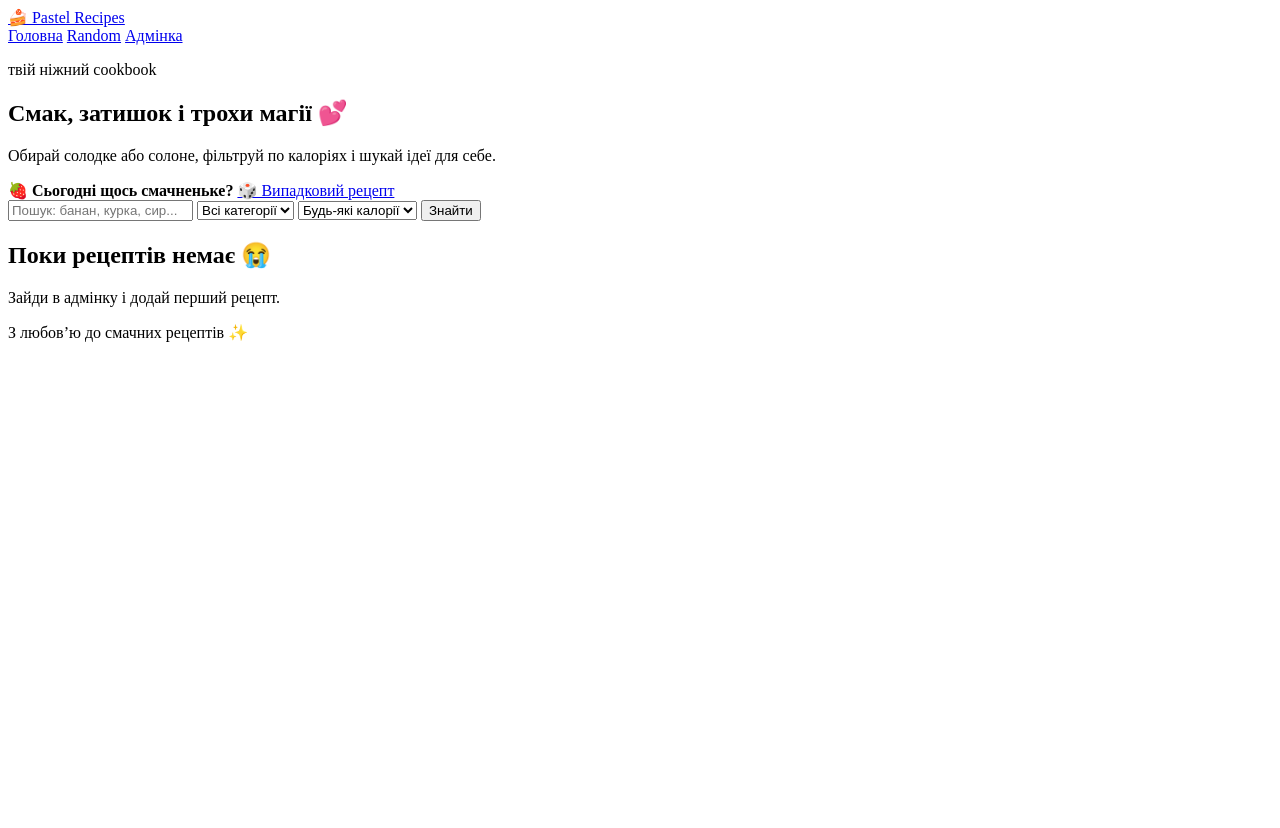
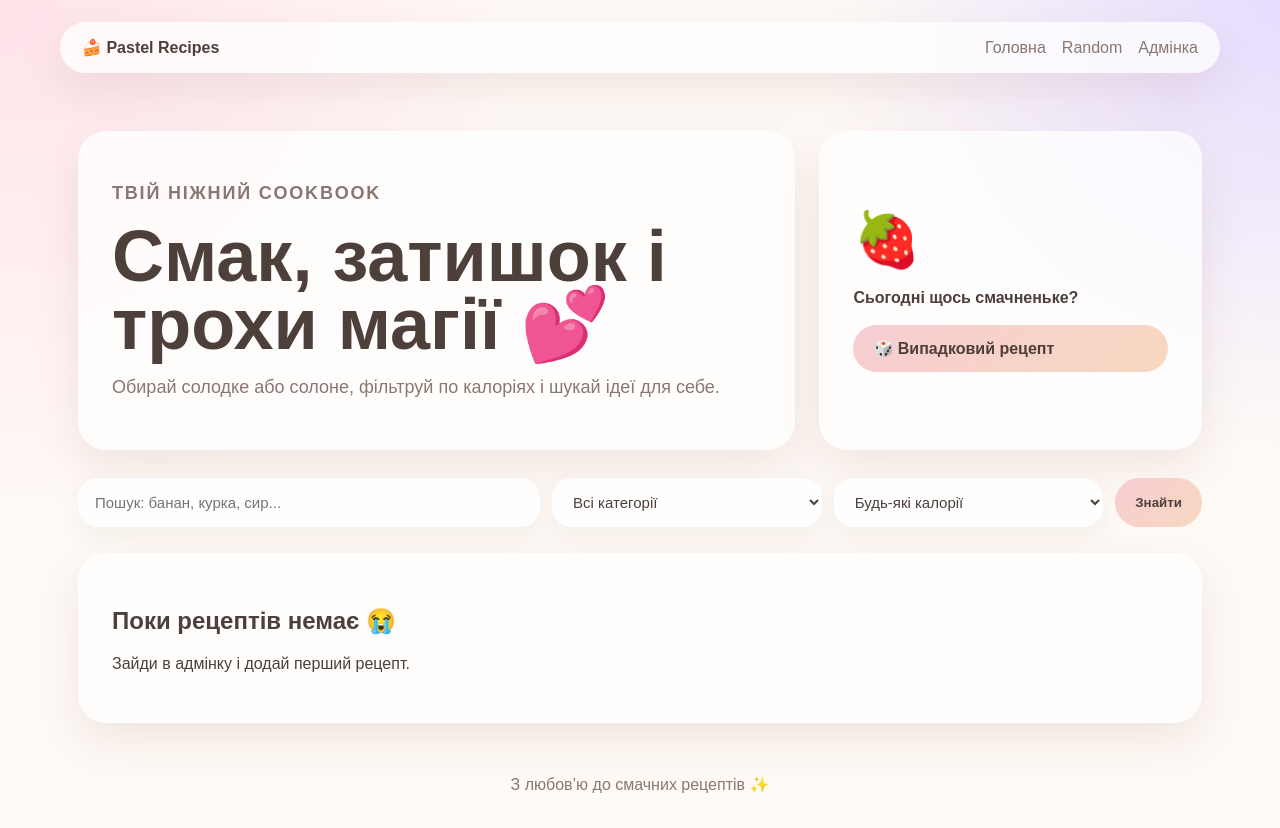
Before and after one commit to anastasiashoyko3-gif/pastel-recipe-site1, a Flask app: page / in a window 1280 px wide. Before the commit the page ends 342 px from the top, so only its background shows below. Run offline with Flask 3, Linux system fonts and the light colour scheme; the visitor is signed in with stand-in values (Sample User, id 1); data that the repository does not hold is empty.

Commit message:
Update style.css

```diff
--- a/static/style.css
+++ b/static/style.css
@@ -1,133 +1,376 @@
-margin-bottom: 20px;
+:root {
+    --milk: #fffaf6;
+    --cream: #fff1e6;
+    --pink: #f7cdd3;
+    --peach: #f8d8c0;
+    --lavender: #eadcf8;
+    --sage: #d9ead3;
+    --text: #4d3f3a;
+    --muted: #8a7770;
+    --shadow: 0 18px 45px rgba(120, 83, 75, 0.12);
+    --radius: 28px;
 }
 
-.section-title {
-    margin-top: 28px;
-    margin-bottom: 12px;
-    font-size: 24px;
+* {
+    box-sizing: border-box;
 }
 
-.recipe-content pre {
-    white-space: pre-wrap;
-    font-family: inherit;
-    line-height: 1.8;
+body {
+    margin: 0;
+    background:
+        radial-gradient(circle at top left, #ffe3ea 0, transparent 34%),
+        radial-gradient(circle at top right, #e7dcff 0, transparent 30%),
+        var(--milk);
+    color: var(--text);
+    font-family: Arial, sans-serif;
 }
 
-.back-btn {
-    display: inline-block;
-    margin-bottom: 24px;
+a {
+    color: inherit;
+    text-decoration: none;
+}
+
+.topbar {
+    max-width: 1160px;
+    margin: 22px auto;
+    padding: 16px 22px;
+    background: rgba(255, 255, 255, 0.75);
+    border-radius: 999px;
+    display: flex;
+    justify-content: space-between;
+    align-items: center;
+    box-shadow: var(--shadow);
+}
+
+.logo {
+    font-weight: 800;
+}
+
+nav {
+    display: flex;
+    gap: 16px;
     color: var(--muted);
 }
 
-.admin-form {
-    background: white;
-    padding: 34px;
-    border-radius: var(--radius);
-    box-shadow: var(--shadow);
-    margin: 40px auto;
-    max-width: 700px;
+.container {
+    max-width: 1160px;
+    margin: 0 auto;
+    padding: 18px;
 }
 
-.admin-form form {
+.hero {
+    display: grid;
+    grid-template-columns: 1.5fr 0.8fr;
+    gap: 24px;
+    margin: 18px 0 28px;
+}
+
+.hero > div,
+.hero-card,
+.locked,
+.auth,
+.form-page,
+.empty {
+    background: rgba(255, 255, 255, 0.76);
+    border-radius: var(--radius);
+    padding: 34px;
+    box-shadow: var(--shadow);
+}
+
+.hero h1 {
+    font-size: clamp(38px, 6vw, 72px);
+    line-height: 0.95;
+    margin: 8px 0 16px;
+}
+
+.hero p {
+    color: var(--muted);
+    font-size: 18px;
+}
+
+.tag {
+    color: #b76e79;
+    text-transform: uppercase;
+    font-size: 12px;
+    letter-spacing: 1.8px;
+    font-weight: 800;
+}
+
+.hero-card {
     display: flex;
     flex-direction: column;
+    justify-content: center;
     gap: 18px;
 }
 
-.admin-form input,
-.admin-form textarea,
-.admin-form select {
-    border: none;
-    padding: 16px;
-    border-radius: 18px;
-    background: #faf6f5;
-    font-size: 15px;
+.hero-card span {
+    font-size: 54px;
 }
 
-.admin-form textarea {
-    min-height: 160px;
-    resize: vertical;
+.hero-card a,
+.button,
+button {
+    background: linear-gradient(135deg, var(--pink), var(--peach));
+    border: none;
+    border-radius: 999px;
+    padding: 14px 20px;
+    font-weight: 800;
+    cursor: pointer;
+    display: inline-block;
+    color: var(--text);
 }
 
-.admin-form button {
-    border: none;
-    padding: 16px;
-    border-radius: 18px;
-    background: linear-gradient(135deg, var(--cream), var(--pink));
-    cursor: pointer;
+.button.soft {
+    background: var(--cream);
+}
+
+.filters {
+    display: grid;
+    grid-template-columns: 1.2fr 0.7fr 0.7fr auto;
+    gap: 12px;
+    margin: 26px 0;
+}
+
+input,
+select,
+textarea {
+    width: 100%;
+    border: 0;
+    outline: none;
+    background: rgba(255, 255, 255, 0.88);
+    border-radius: 20px;
+    padding: 15px 17px;
+    font-size: 15px;
+    color: var(--text);
+    box-shadow: 0 10px 25px rgba(120, 83, 75, 0.08);
+}
+
+.grid {
+    display: grid;
+    grid-template-columns: repeat(3, 1fr);
+    gap: 22px;
+}
+
+.card {
+    background: rgba(255, 255, 255, 0.8);
+    border-radius: var(--radius);
+    overflow: hidden;
+    box-shadow: var(--shadow);
+    transition: transform 0.2s ease;
+}
+
+.card:hover {
+    transform: translateY(-5px);
+}
+
+.card img,
+.recipe-preview,
+.placeholder {
+    width: 100%;
+    height: 210px;
+    object-fit: cover;
+    background: linear-gradient(135deg, var(--cream), var(--lavender));
+    display: block;
+    border-radius: 28px 28px 0 0;
+}
+
+.placeholder {
+    display: flex;
+    align-items: center;
+    justify-content: center;
+    font-size: 64px;
+}
+
+.placeholder.big {
+    height: 420px;
+}
+
+.card-body {
+    padding: 20px;
+}
+
+.card h3 {
+    margin: 14px 0 8px;
+    font-size: 23px;
+}
+
+.card p {
+    color: var(--muted);
+}
+
+.chips {
+    display: flex;
+    gap: 8px;
+    flex-wrap: wrap;
+}
+
+.chips span {
+    background: var(--cream);
+    padding: 8px 12px;
+    border-radius: 999px;
+    font-size: 13px;
     font-weight: 700;
 }
 
-.flash {
-    margin-bottom: 18px;
-    padding: 14px;
-    border-radius: 16px;
-    background: #f7ede8;
+.recipe-page {
+    display: grid;
+    grid-template-columns: 0.9fr 1fr;
+    gap: 28px;
+    align-items: start;
 }
 
-.locked-box {
+.recipe-image,
+.recipe-page img {
+    width: 100%;
     max-width: 520px;
-    margin: 100px auto;
-    background: white;
-    padding: 42px;
+    height: 420px;
+    object-fit: cover;
     border-radius: var(--radius);
-    text-align: center;
+    box-shadow: var(--shadow);
+    display: block;
+}
+
+.recipe-content {
+    background: rgba(255, 255, 255, 0.78);
+    border-radius: var(--radius);
+    padding: 34px;
     box-shadow: var(--shadow);
 }
 
-.locked-box h1 {
-    margin-bottom: 18px;
+.recipe-content h1 {
+    font-size: 46px;
+    line-height: 1;
 }
 
-.locked-box p {
+.multiline {
+    white-space: pre-line;
     color: var(--muted);
-    margin-bottom: 12px;
+    line-height: 1.65;
 }
 
-@media (max-width: 950px) {
-    .hero {
+.admin-head {
+    display: flex;
+    align-items: center;
+    justify-content: space-between;
+    gap: 20px;
+    margin-bottom: 24px;
+}
+
+.admin-list {
+    display: grid;
+    gap: 14px;
+}
+
+.admin-item {
+    background: rgba(255, 255, 255, 0.78);
+    padding: 18px;
+    border-radius: 22px;
+    display: flex;
+    justify-content: space-between;
+    align-items: center;
+    box-shadow: var(--shadow);
+}
+
+.admin-item p {
+    color: var(--muted);
+    margin: 6px 0 0;
+}
+
+.admin-actions {
+    display: flex;
+    gap: 10px;
+    align-items: center;
+}
+
+.admin-actions button {
+    padding: 9px 12px;
+}
+
+.admin-form {
+    display: grid;
+    gap: 12px;
+    max-width: 740px;
+}
+
+.admin-form.small {
+    max-width: 420px;
+}
+
+.admin-form label {
+    font-weight: 800;
+    margin-top: 8px;
+}
+
+.flash {
+    background: var(--sage);
+    padding: 12px 18px;
+    border-radius: 18px;
+    margin-bottom: 14px;
+}
+
+.error {
+    color: #b74b5b;
+    font-weight: 800;
+}
+
+.hint {
+    color: var(--muted);
+}
+
+code {
+    display: inline-block;
+    background: var(--cream);
+    padding: 12px 16px;
+    border-radius: 14px;
+    margin: 10px 0 18px;
+}
+
+.footer {
+    text-align: center;
+    padding: 34px 16px;
+    color: var(--muted);
+}
+
+img {
+    max-width: 100%;
+}
+
+@media (max-width: 850px) {
+    .topbar {
+        border-radius: 26px;
+        align-items: flex-start;
+        flex-direction: column;
+        gap: 10px;
+    }
+
+    nav {
+        flex-wrap: wrap;
+    }
+
+    .hero,
+    .recipe-page,
+    .filters,
+    .grid {
         grid-template-columns: 1fr;
     }
 
-    .filters {
-        grid-template-columns: 1fr;
-    }
-
-    .recipe-page {
-        grid-template-columns: 1fr;
-    }
-
-    .recipe-image {
-        max-width: 100%;
-        height: 320px;
-    }
-}
-
-@media (max-width: 650px) {
-    .navbar {
-        flex-direction: column;
-        gap: 14px;
-        border-radius: 28px;
-    }
-
-    .nav-links {
-        flex-wrap: wrap;
-        justify-content: center;
-    }
-
-    .hero-card {
-        padding: 34px;
-    }
-
-    .hero-card h1 {
-        font-size: 48px;
-    }
-
-    .recipe-content {
-        padding: 24px;
+    .hero h1 {
+        font-size: 42px;
     }
 
     .recipe-content h1 {
-        font-size: 32px;
+        font-size: 36px;
+    }
+
+    .recipe-image,
+    .recipe-page img {
+        max-width: 100%;
+        height: 300px;
+    }
+
+    .admin-head,
+    .admin-item {
+        align-items: flex-start;
+        flex-direction: column;
     }
 }
```
